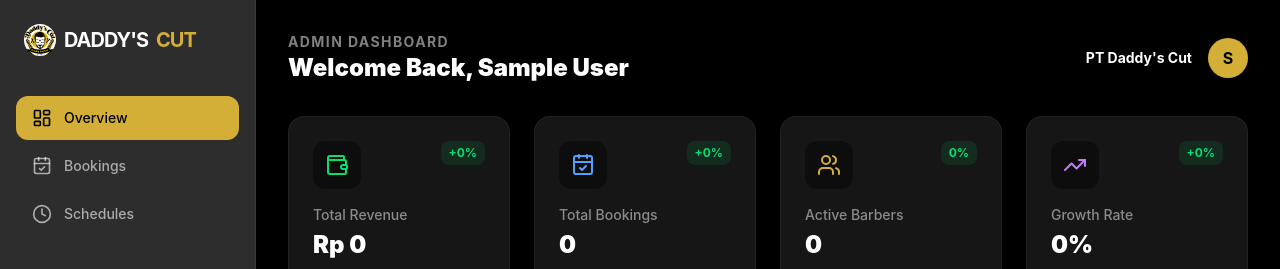
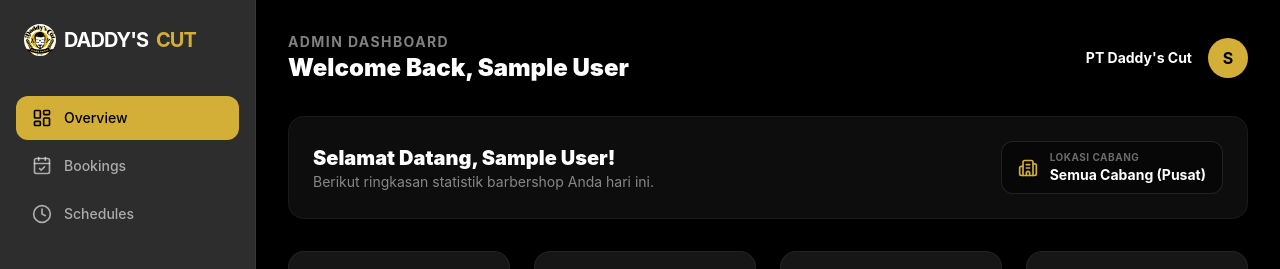
Before and after one commit to ikhsann12760/Barber, a Next.js app: page /admin/dashboard in a window 1280 px wide. Shown: the top 269 px of the page. Built offline with nearby package versions, Linux system fonts and the light colour scheme; no server answers; the database is empty; sample sign-in values are in the browser's storage.

Commit message:
feat: Perubahan pada C:\Barber\src\app\(admin)\admin\dashboard\page.tsx

```diff
--- a/src/app/(admin)/admin/dashboard/page.tsx
+++ b/src/app/(admin)/admin/dashboard/page.tsx
@@ -1,14 +1,16 @@
 "use client";
-
 import { useState, useEffect } from "react";
+import { useSession } from "next-auth/react"; // <-- TAMBAHKAN INI
 import {
   TrendingUp,
   Users,
   CalendarCheck,
   Wallet,
-  Loader2
+  Loader2,
+  Building2 // <-- TAMBAHKAN INI
 } from "lucide-react";
 import Link from "next/link";
+import { useSelectedLayoutSegment } from "next/navigation";
 
 const iconMap: Record<string, any> = {
   Wallet,
@@ -18,6 +20,7 @@
 };
 
 export default function AdminDashboardPage() {
+  const {data: session} = useSession();
   const [data, setData] = useState<any>(null);
   const [loading, setLoading] = useState(true);
 
@@ -46,6 +49,22 @@
 
   return (
     <div className="space-y-8">
+     {/* Masukkan mulai baris 53 */}
+      <div className="flex flex-col md:flex-row md:items-center justify-between gap-4 bg-secondary-light/30 border border-white/5 p-6 rounded-2xl">
+        <div>
+          <h2 className="text-xl font-black">Selamat Datang, {session?.user?.name || "Admin"}!</h2>
+          <p className="text-sm text-white/50">Berikut ringkasan statistik barbershop Anda hari ini.</p>
+        </div>
+        <div className="flex items-center gap-3 bg-black/40 border border-white/10 px-4 py-2 rounded-xl">
+          <Building2 className="text-primary" size={20} />
+          <div className="text-left">
+            <p className="text-[10px] text-white/40 uppercase font-bold tracking-wider">Lokasi Cabang</p>
+            <p className="text-sm font-bold text-white">
+              {(session?.user as any)?.branch?.name || "Semua Cabang (Pusat)"}
+            </p>
+          </div>
+        </div>
+      </div>
       {/* Stats Grid */}
       <div className="grid grid-cols-1 md:grid-cols-2 lg:grid-cols-4 gap-6">
         {data?.stats.map((stat: any) => {
```
